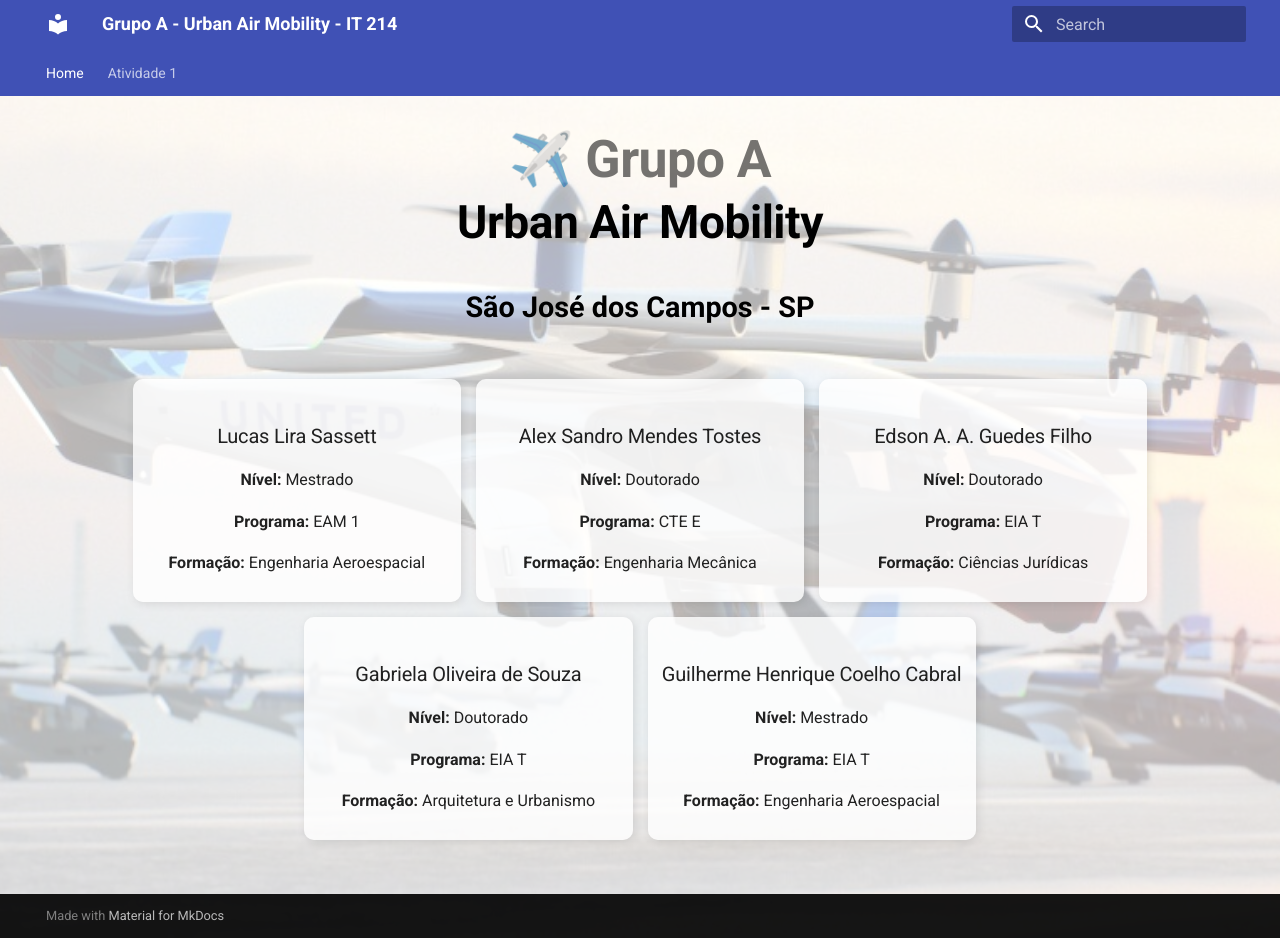
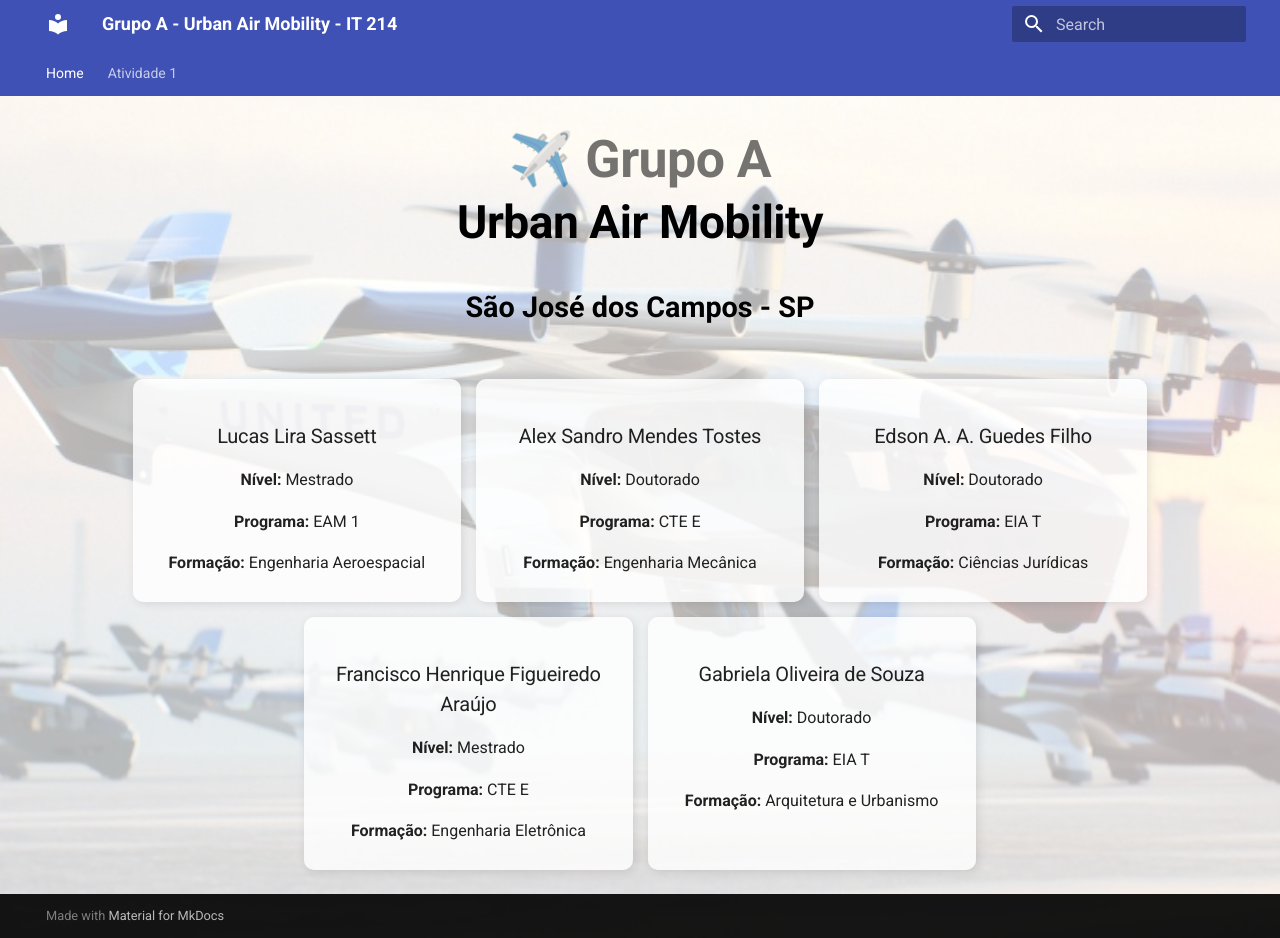
Before and after one commit to Lirucas/GrupoA, an MkDocs documentation site: the page built from docs/index.md, in a window 1280 px wide and 938 px high. Built offline with MkDocs 1.6.1 and Material for MkDocs 9.7.7, drawn with Linux system fonts in a browser that asks for light colours.

```diff
--- a/docs/index.md
+++ b/docs/index.md
@@ -105,6 +105,13 @@
         <p><strong>Formação:</strong> Ciências Jurídicas</p>
     </div>
 
+<div class="membro-card">
+        <h3>Francisco Henrique Figueiredo Araújo</h3>
+        <p><strong>Nível:</strong> Mestrado</p>
+        <p><strong>Programa:</strong> CTE E</p>
+        <p><strong>Formação:</strong> Engenharia Eletrônica</p>
+    </div>
+
     <div class="membro-card">
         <h3>Gabriela Oliveira de Souza</h3>
         <p><strong>Nível:</strong> Doutorado</p>
@@ -112,11 +119,4 @@
         <p><strong>Formação:</strong> Arquitetura e Urbanismo</p>
     </div>
 
-    <div class="membro-card">
-        <h3>Guilherme Henrique Coelho Cabral</h3>
-        <p><strong>Nível:</strong> Mestrado</p>
-        <p><strong>Programa:</strong> EIA T</p>
-        <p><strong>Formação:</strong> Engenharia Aeroespacial</p>
-    </div>
-
 </div>
```
